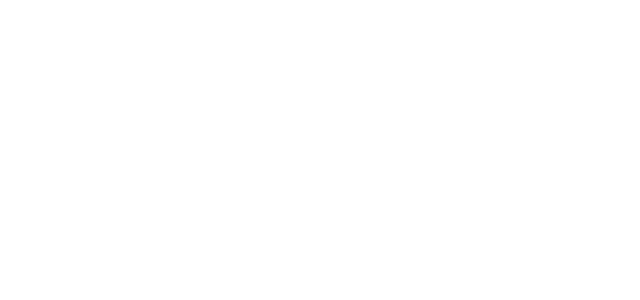
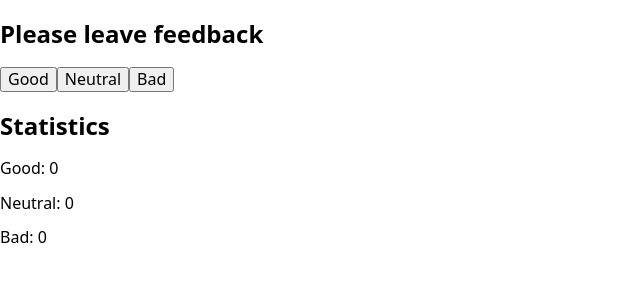
Before and after one commit to Feride-Sham/goit-react-hw-02-feedback, a React (Create React App) app: page / in a window 1280 px wide. Shown: the top 300 px of the page, without its empty margins (0-640 px from the left). Built offline with nearby package versions, Linux system fonts and the light colour scheme.

Commit message:
feat: add structure

```diff
--- a/src/App.js
+++ b/src/App.js
@@ -1,7 +1,34 @@
+import React, { Component } from "react";
+
+import FeedbackOptions from "./components/FeedbackOptions/FeedbackOptions";
+import Statistics from "./components/Statistics/Statistics";
+
 import "./App.css";
 
-function App() {
-  return <div className="App"></div>;
+class App extends Component {
+  state = {
+    good: 0,
+    neutral: 0,
+    bad: 0,
+  };
+
+  render() {
+    return (
+      <div className="App">
+        <h2>Please leave feedback</h2>
+        <FeedbackOptions />
+
+        <div>
+          <h2>Statistics</h2>
+          <Statistics
+            good={this.state.good}
+            neutral={this.state.neutral}
+            bad={this.state.bad}
+          />
+        </div>
+      </div>
+    );
+  }
 }
 
 export default App;
--- /dev/null
+++ b/src/components/FeedbackOptions/FeedbackOptions.js
@@ -0,0 +1,21 @@
+import React, { Component } from "react";
+// import s from "./FeedbackOptions.module.css";
+
+class FeedbackOptions extends Component {
+  handleFeedback = (event) => {
+    console.log(event.target);
+  };
+  render() {
+    return (
+      <div>
+        <button type="button" onClick={this.handleFeedback}>
+          Good
+        </button>
+        <button type="button">Neutral</button>
+        <button type="button">Bad</button>
+      </div>
+    );
+  }
+}
+
+export default FeedbackOptions;
--- /dev/null
+++ b/src/components/Statistics/Statistics.js
@@ -0,0 +1,14 @@
+import React from "react";
+// import s from "./Statistics.module.css";
+
+const Statistics = ({ good, neutral, bad }) => {
+  return (
+    <div>
+      <p>Good: {good}</p>
+      <p>Neutral: {neutral}</p>
+      <p>Bad: {bad}</p>
+    </div>
+  );
+};
+
+export default Statistics;
```
Also changed, not shown: src/components/Section/Section.js (added, +13 -0 lines), src/components/FeedbackOptions/FeedbackOptions.module.css (added), src/components/Section/Section.module.css (added), src/components/Statistics/Statistics.module.css (added).
